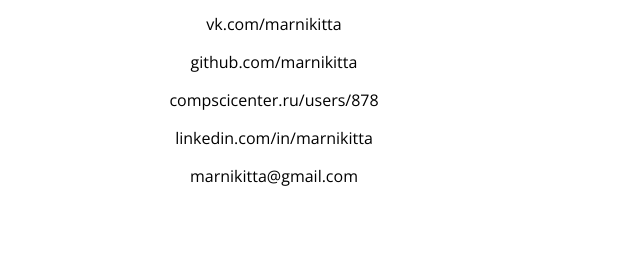
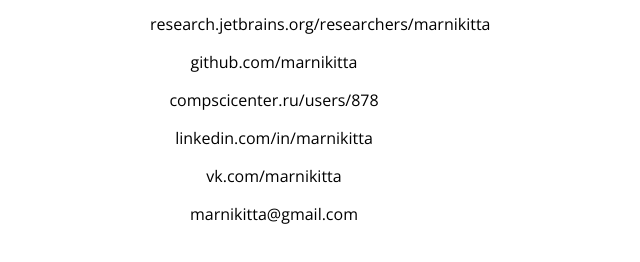
Before and after one commit to marnikitta/marnikitta.github.io, a plain HTML site: page index.html in a window 1280 px wide. Shown: the part 228-490 px from the top of the page, without its empty margins (366-1006 px from the left). Drawn offline with nearby package versions, Linux system fonts and the light colour scheme.

Commit message:
Update index.html

```diff
--- a/index.html
+++ b/index.html
@@ -54,10 +54,11 @@
         <div class="head__name">Marshalkin Nikita</div>
     </div>
     <ul>
-        <li><a href="https://vk.com/marnikitta">vk.com/marnikitta</a></li>
+        <li><a href="https://research.jetbrains.org/researchers/marnikitta">research.jetbrains.org/researchers/marnikitta</a></li>
         <li><a href="https://github.com/marnikitta">github.com/marnikitta</a></li>
         <li><a href="https://compscicenter.ru/users/878/">compscicenter.ru/users/878</a></li>
         <li><a href="https://www.linkedin.com/in/marnikitta">linkedin.com/in/marnikitta</a></li>
+        <li><a href="https://vk.com/marnikitta">vk.com/marnikitta</a></li>
         <li><a href="mailto:marnikitta@gmail.com">marnikitta@gmail.com</a></li>
     </ul>
 </div>
```
